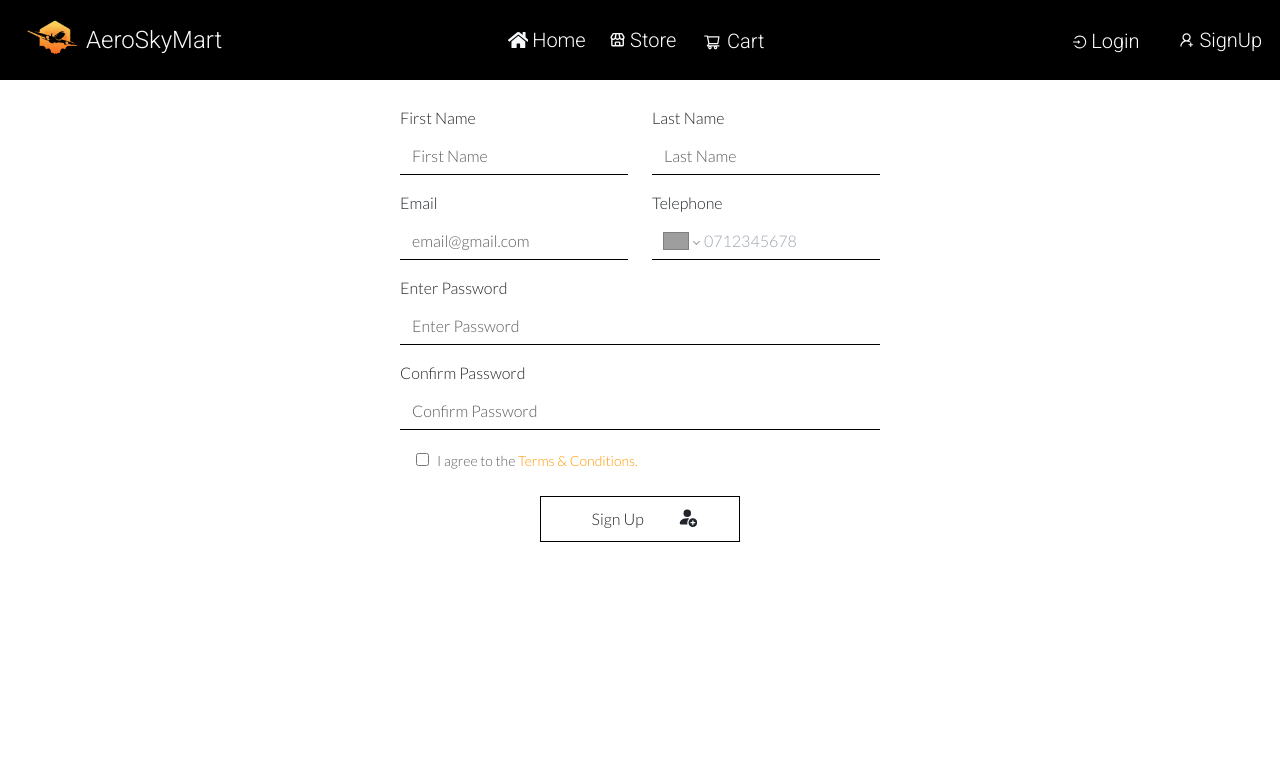
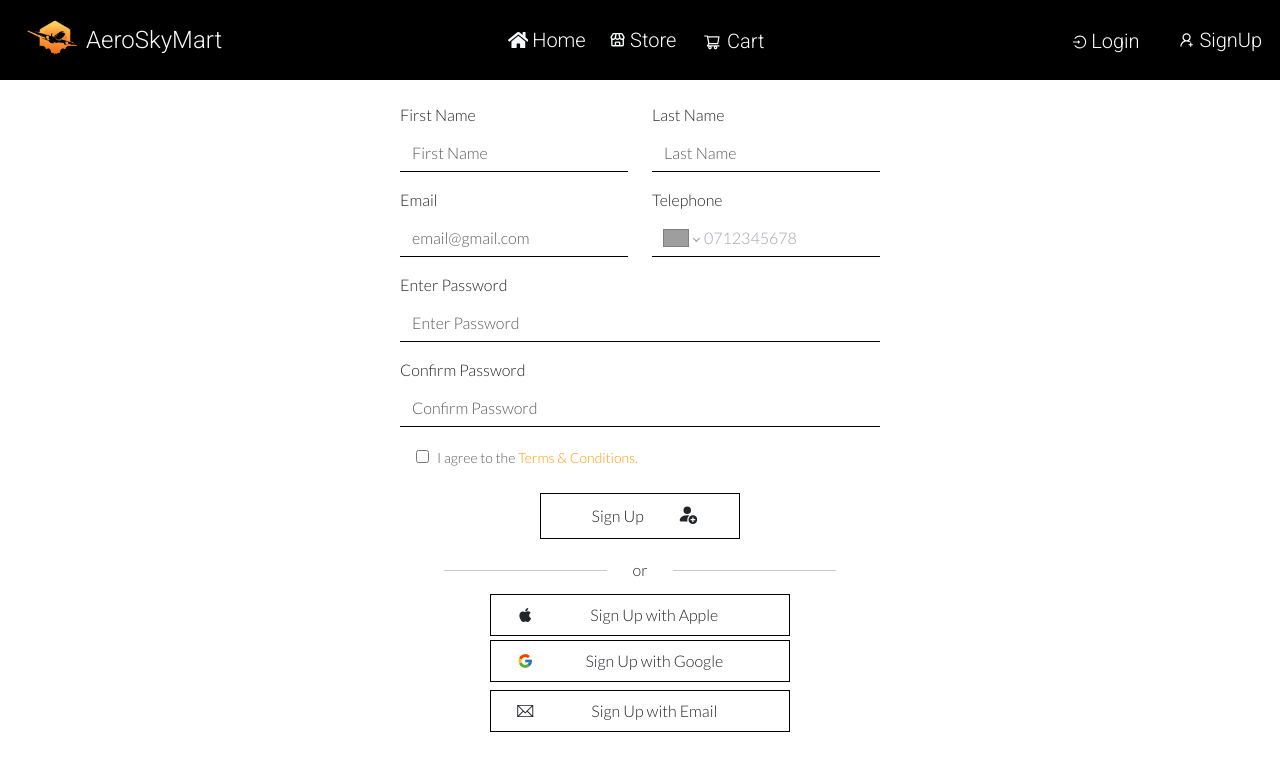
Before and after one commit to Osorabrian/AeroSkyMart, a React (Create React App) app: page /signup in a window 1280 px wide. Shown: the top 770 px of the page. Built offline with nearby package versions, Linux system fonts and the light colour scheme; grey boxes are pictures that could not be loaded.

Commit message:
add more sign up methods

```diff
--- a/src/Components/Signup/SignUp.css
+++ b/src/Components/Signup/SignUp.css
@@ -1,6 +1,6 @@
 #signup-form{
     max-width: 500px;
-    margin: 30px auto;
+    margin: 5px auto;
     padding: 10px;
 }
 
--- a/src/Components/Signup/SignUp.js
+++ b/src/Components/Signup/SignUp.js
@@ -1,6 +1,9 @@
 import React, {useState} from "react";
 import PhoneInput from 'react-phone-number-input'
 import {BsPersonFillAdd} from 'react-icons/bs'
+import {FaApple} from 'react-icons/fa'
+import {FcGoogle} from 'react-icons/fc'
+import {TfiEmail} from 'react-icons/tfi'
 import 'react-phone-number-input/style.css'
 import './SignUp.css'
 
@@ -11,9 +14,9 @@ export default function SignUp(){
     console.log(value)
 
     return(
-        <>
-            <form id="signup-form" className="text-left mt-3 font-lato">
+        <div className="px-3 py-2 font-lato">
 
+            <form id="signup-form" className="text-left">
                 <div className="row mb-3 flex flex-wrap">
                     <div className="col-6">
                         <label className="form-label">First Name</label>
@@ -37,8 +40,6 @@ export default function SignUp(){
                     </div>
                 </div>
 
-
-
                 <div className="mb-3">
                     <label className="form-label">Enter Password</label>
                     <input type="password" required className="form-control" placeholder="Enter Password" />
@@ -52,14 +53,49 @@ export default function SignUp(){
                 <input type="checkbox" className="me-2 ms-3" />
                 <label className="form-text">I agree to the <a href="https://www.amazon.com/" className="text-[#ff9800]">Terms & Conditions.</a></label>
 
-                <div style={{textAlign: 'center'}} className="mt-4" >
+                <div style={{textAlign: 'center'}} className='mt-4' >
                     <button className="border-1 border-black row mx-auto" id='create-button'>
                        <span className='col-9'>Sign Up</span>
                         <BsPersonFillAdd className="col-3 -ml-5 text-xl "/>
                     </button>
                 </div>
+            </form>
 
-            </form>
-        </>
+            <div className='row mx-auto mt-1 p-1 login-div'>
+                    <hr className='col-5 my-auto'></hr>
+                    <div className='col-2 text-center'>or</div>
+                    <hr className='col-5 my-auto'></hr>
+            </div>
+
+            <div className='mx-auto login-div'>
+                <div className='text-center mt-2'>
+                    <button className='w-9/12 p-2 border-1 border-black'>
+                        <div className='row'>
+                            <FaApple className='col-3 my-auto'/>
+                            <span className='col-9 -ms-6'>Sign Up with Apple</span>
+                        </div>
+                    </button>
+                </div>
+
+                <div className='text-center mt-1'>
+                    <button className='w-9/12 p-2 border-1 border-black'>
+                        <div className='row'>
+                            <FcGoogle className='col-3 my-auto'/>
+                            <span className='col-9 -ms-6'>Sign Up with Google</span>
+                        </div>
+                    </button>
+                </div>
+
+                <div className='text-center mt-2 mb-4'>
+                    <button className='w-9/12 p-2 border-1 border-black'>
+                        <div className='row'>
+                            <TfiEmail className='col-3 my-auto'/>
+                            <span className='col-9 -ms-6'>Sign Up with Email</span>
+                        </div>
+                    </button>
+                </div>
+
+            </div>
+        </div>
     )
 }
```
